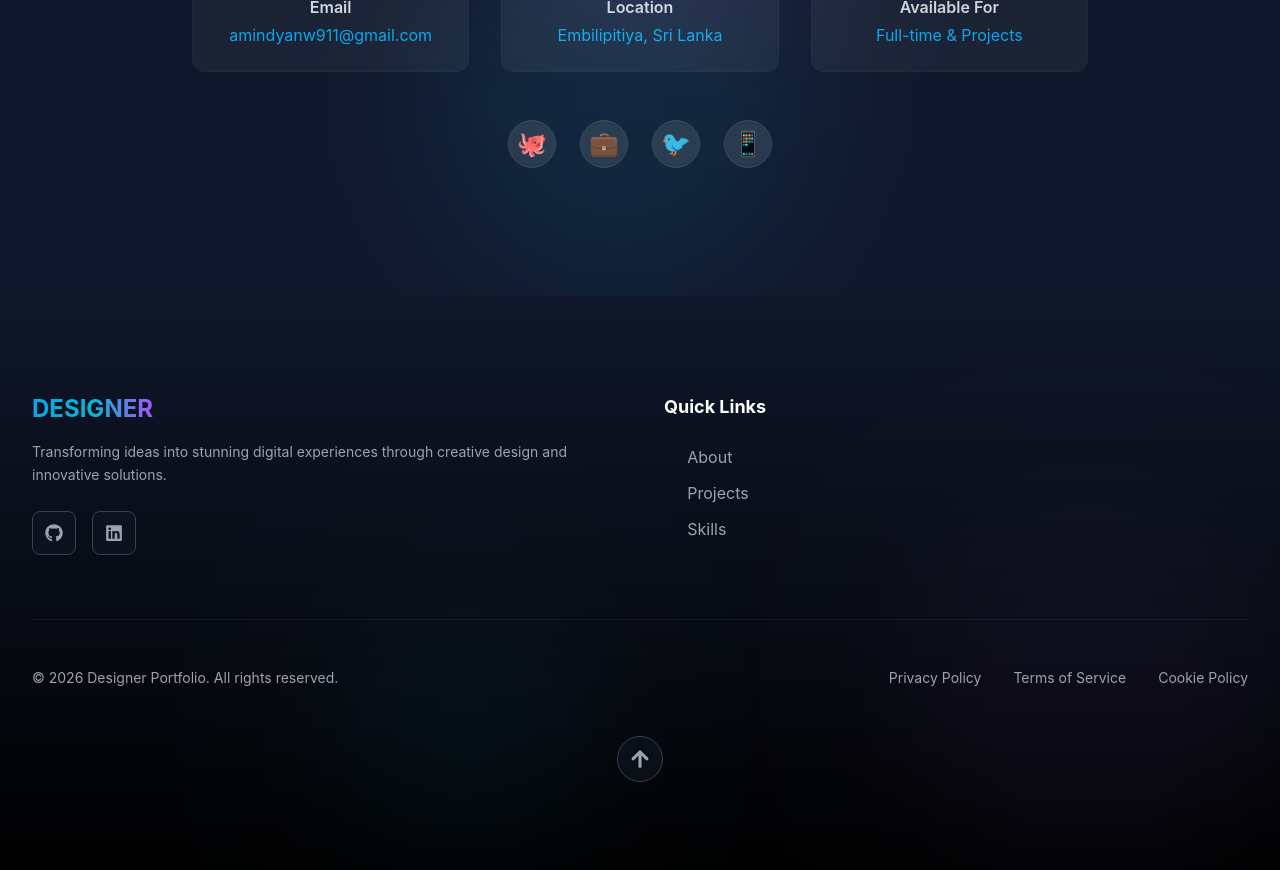
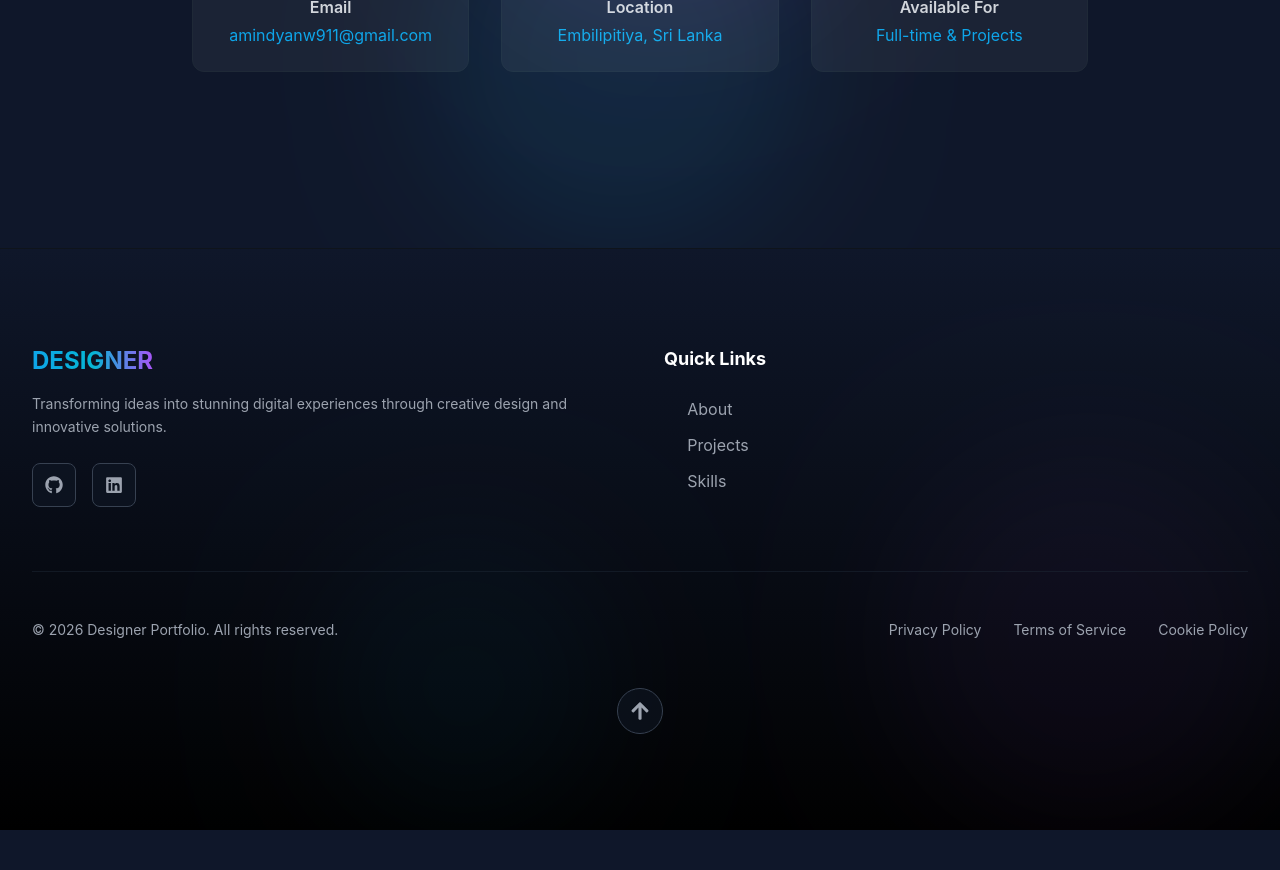
Before and after one commit to AmindyaWijegunawardhana/portfolio, a React (Vite) app in the folder frontend/: page / in a window 1280 px wide. Shown: the part 5780-6650 px from the top of the page. After the commit the page ends 6610 px from the top, so only its background shows below. Built offline with nearby package versions, Linux system fonts and the light colour scheme.

Commit message:
Restore contact info boxes and remove social icons

```diff
--- a/frontend/src/components/Contact.jsx
+++ b/frontend/src/components/Contact.jsx
@@ -109,29 +109,6 @@ const Contact = () => {
           </div>
 
           {/* Contact Form */}
-
-          {/* Social Links */}
-          <motion.div
-            variants={itemVariants}
-            className="mt-12 flex justify-center gap-6"
-          >
-            {[
-              { icon: "🐙", label: "GitHub" },
-              { icon: "💼", label: "LinkedIn" },
-              { icon: "🐦", label: "Twitter" },
-              { icon: "📱", label: "Dribbble" },
-            ].map((social, index) => (
-              <motion.a
-                key={index}
-                href="#"
-                whileHover={{ scale: 1.2, rotate: 5 }}
-                whileTap={{ scale: 0.9 }}
-                className="w-12 h-12 bg-white/10 border border-gray-700 rounded-full flex items-center justify-center text-2xl hover:border-neon-blue/50 transition-all"
-              >
-                {social.icon}
-              </motion.a>
-            ))}
-          </motion.div>
         </motion.div>
       </div>
     </section>
```
